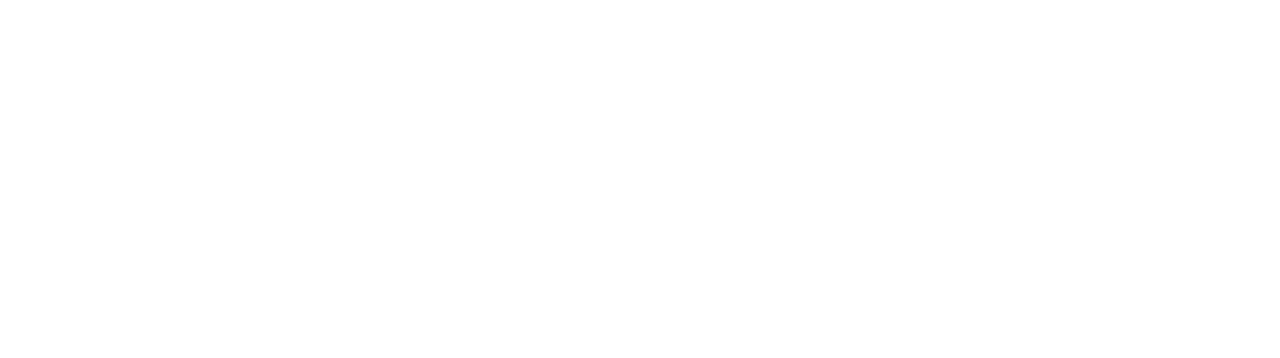
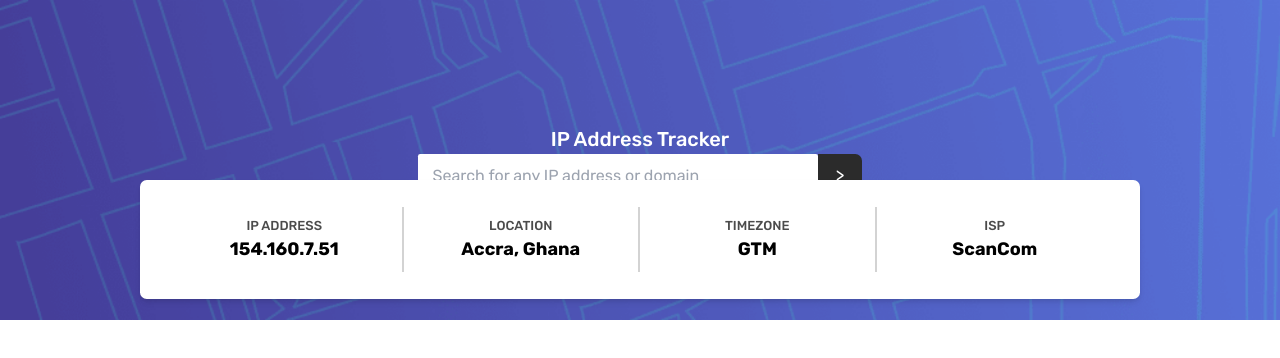
Before and after one commit to dboatengg/IP-Tracker, a website: page index.html in a window 1280 px wide. Drawn offline with Linux system fonts and the light colour scheme.

Commit message:
finish top section

```diff
--- a/index.html
+++ b/index.html
@@ -12,6 +12,63 @@
     /> -->
     <title>Frontend Mentor | IP Address Tracker</title>
     <link rel="stylesheet" href="dist/output.css" />
+    <link
+      href="https://fonts.googleapis.com/css2?family=Rubik:wght@400;500;700&display=swap"
+      rel="stylesheet"
+    />
   </head>
-  <body></body>
+  <body>
+    <div
+      id="top"
+      class="h-[40vh] w-[100%] flex flex-col items-center justify-center relative bg-top-pattern bg-no-repeat bg-cover"
+    >
+      <h1 id="title" class="text-whiteColor font-medium text-[20px]">
+        IP Address Tracker
+      </h1>
+      <div id="search-bar" class="flex flex-wrap items-center justify-center">
+        <input
+          type="text"
+          name="search"
+          id="search"
+          placeholder="Search for any IP address or domain"
+          class="w-[400px] py-[8px] px-[15px] placeholder:text-[16px] focus:text-VeryDarkGray rounded-sm outline-none"
+        />
+        <button
+          id="search-button"
+          class="text-whiteColor bg-VeryDarkGray py-[8px] px-4 rounded-tr-md rounded-br-md"
+        >
+          >
+        </button>
+      </div>
+      <div
+        id="location-bar"
+        class="bg-whiteColor flex items-center flex-col w-[50%] max-w-[1000px] p-0 rounded-md absolute top-[180px] md:top-[180px] shadow-md shadow-indigo-500/50 md:flex-row md:p-6 sm:w-[80%]"
+      >
+        <div
+          class="text-center md:border-r-2 md:border-borderColor px-5 py-2 md:w-[25%]"
+        >
+          <h2 class="text-[13px] uppercase opacity-70 font-medium">
+            IP Address
+          </h2>
+          <h3 id="" class="font-semibold">154.160.7.51</h3>
+        </div>
+        <div
+          class="text-center md:border-r-2 md:border-borderColor px-5 py-2 md:w-[25%]"
+        >
+          <h2 class="text-[13px] uppercase opacity-70 font-medium">location</h2>
+          <h3 id="" class="font-semibold">Accra, Ghana</h3>
+        </div>
+        <div
+          class="text-center md:border-r-2 md:border-borderColor px-5 py-2 md:w-[25%]"
+        >
+          <h2 class="text-[13px] uppercase opacity-70 font-medium">timezone</h2>
+          <h3 id="" class="font-semibold">GTM</h3>
+        </div>
+        <div class="text-center px-5 py-2 md:w-[25%]">
+          <h2 class="text-[13px] uppercase opacity-70 font-medium">isp</h2>
+          <h3 id="" class="font-semibold">ScanCom</h3>
+        </div>
+      </div>
+    </div>
+  </body>
 </html>
--- a/src/input.css
+++ b/src/input.css
@@ -2,10 +2,23 @@
 @tailwind components;
 @tailwind utilities;
 
-/* font family   */
-/* @import url("https://fonts.googleapis.com/css2?family=Rubik:wght@400;500;700&display=swap"); */
+/* base styles*/
+html {
+  font-family: "Rubik", sans-serif;
+  font-size: 18px;
+}
 
-/* base styles*/
-/* html {
-  font-size: 67.5%;
+/* #top {
+  background-image: url("/images/pattern-bg.png");
 } */
+
+@media screen and (max-width: 500px) {
+  #location-bar {
+    width: 80%;
+  }
+}
+@media screen and (max-width: 768px) {
+  #search {
+    width: 80%;
+  }
+}
--- a/tailwind.config.js
+++ b/tailwind.config.js
@@ -5,14 +5,20 @@ module.exports = {
     colors: {
       VeryDarkGray: "hsl(0, 0%, 17%)",
       DarkGray: "hsl(0, 0%, 59%)",
+      whiteColor: "hsl(100, 1000%, 100%)",
+      borderColor: "lightgray",
     },
     fontSize: {
       "text-input": "1.8rem",
     },
     fontFamily: {
-      body: ["Rubik", "sans-serif"],
+      display: ["Rubik", "sans-serif"],
     },
-    extend: {},
+    extend: {
+      backgroundImage: {
+        "top-pattern": "url('/images/pattern-bg.png')",
+      },
+    },
   },
   plugins: [],
 };
```
Also changed, not shown: README.md, dist/output.css.
